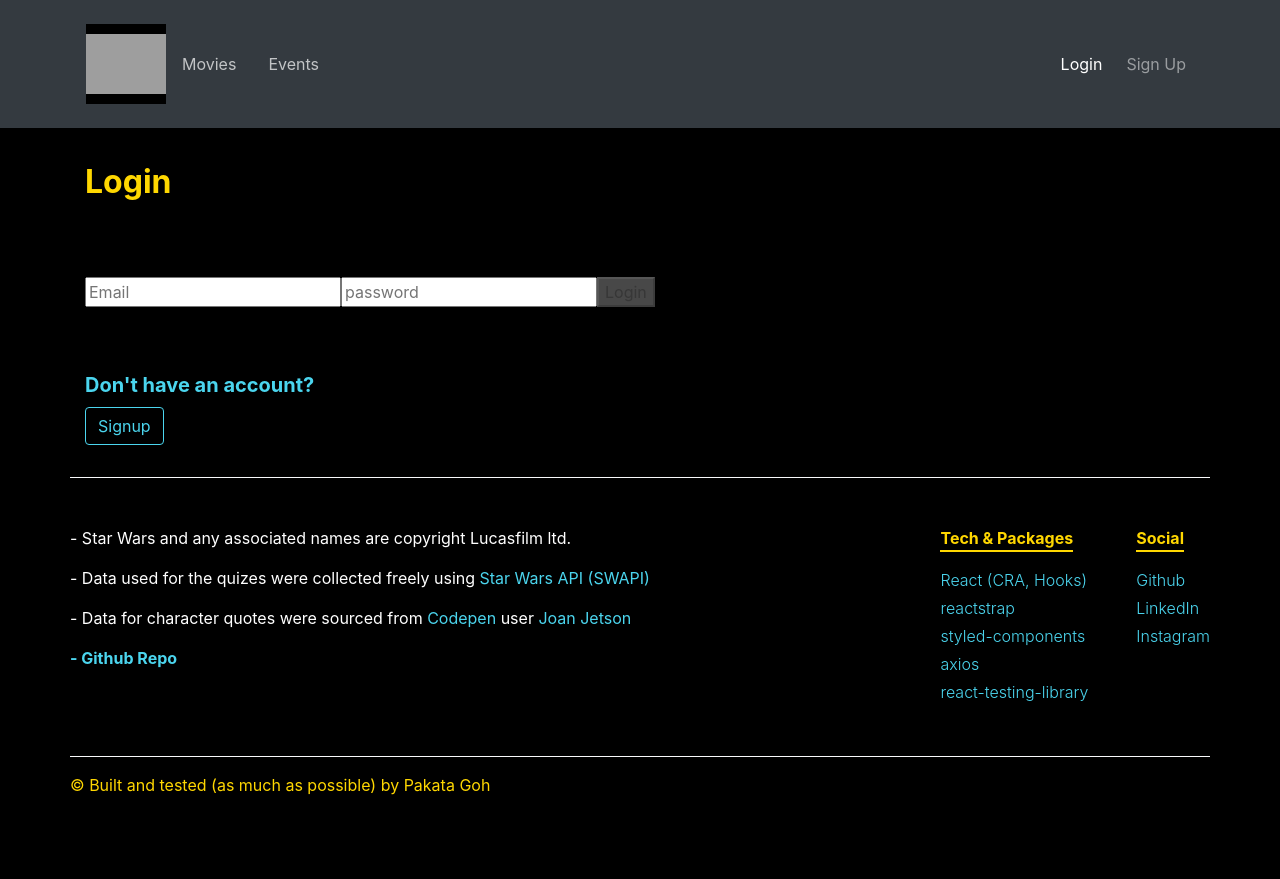
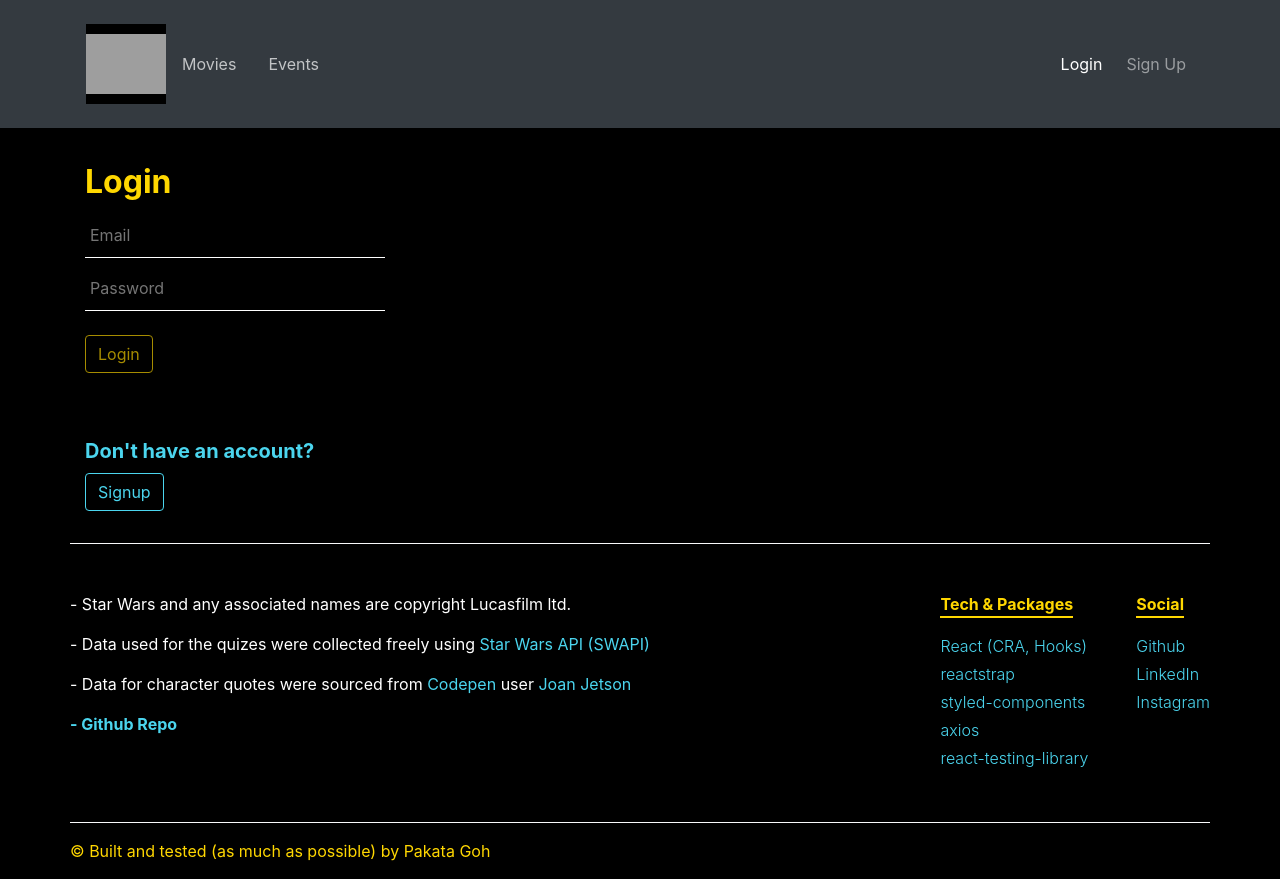
Before and after one commit to pakatagoh/star-wars-crazy-client, a React (Create React App) app: page /login in a window 1280 px wide. Before the commit the page ends 813 px from the top, so only its background shows below. Built offline with nearby package versions, Linux system fonts and the light colour scheme; grey boxes are pictures that could not be loaded.

Commit message:
Create ButtonYellow and use it

```diff
--- /dev/null
+++ b/src/components/Buttons/ButtonYellow.jsx
@@ -0,0 +1,38 @@
+import React from 'react';
+import styled from 'styled-components';
+
+const StyledButton = styled.button`
+  &.btn {
+    border-color: ${props => props.theme.primary};
+    color: ${props => props.theme.primary};
+  }
+  &.btn:hover {
+    background-color: ${props => props.theme.primary};
+    color: white;
+  }
+
+  &.btn:disabled {
+    background-color: transparent;
+    border-color: ${props => props.theme.primary};
+    color: ${props => props.theme.primary};
+  }
+`;
+
+const ButtonYellow = props => {
+  const { text, type, children, onClick, className, disabled } = props;
+
+  const classes = `btn ${className ? className : ''}`;
+
+  return (
+    <StyledButton
+      type={type ? type : 'button'}
+      onClick={onClick ? onClick : null}
+      className={classes}
+      disabled={disabled && disabled}
+    >
+      {text || children}
+    </StyledButton>
+  );
+};
+
+export default ButtonYellow;
--- a/src/components/Navigation/Navigation.jsx
+++ b/src/components/Navigation/Navigation.jsx
@@ -1,12 +1,13 @@
 import React, { useState, useContext } from 'react';
+import { Link } from 'react-router-dom';
 import styled from 'styled-components';
-import { Link } from 'react-router-dom';
 import { Collapse, NavbarToggler, Nav, NavItem, Navbar } from 'reactstrap';
 import NavLogo from './NavLogo';
 import NavLinkWhite from './NavLinkWhite';
-import ButtonCrawl from '../Buttons/ButtonCrawl';
+import Spinner from '../Spinner/Spinner';
+import ButtonYellow from './../Buttons/ButtonYellow';
+import ButtonCrawl from './../Buttons/ButtonCrawl';
 import { UserContext } from './../../App';
-import Spinner from '../Spinner/Spinner';
 
 const StyledAvatar = styled.img`
   width: 40px;
@@ -55,7 +56,7 @@ const Navigation = props => {
                   <ButtonCrawl>{item.text}</ButtonCrawl>
                 </Link>
               ) : (
-                <ButtonCrawl onClick={handleLogout}>{item.text}</ButtonCrawl>
+                <ButtonYellow onClick={handleLogout}>{item.text}</ButtonYellow>
               )}
             </div>
           );
--- a/src/pages/LoginPage/LoginPage.jsx
+++ b/src/pages/LoginPage/LoginPage.jsx
@@ -1,13 +1,30 @@
 import React, { useContext } from 'react';
 import styled from 'styled-components';
 import { Formik, Form, Field, ErrorMessage } from 'formik';
+import { Link } from 'react-router-dom';
 import * as Yup from 'yup';
-import { login } from './../../services/auth/authService';
-import { UserContext } from './../../App';
 import Title from '../../components/Typography/Title';
 import ButtonCrawl from '../../components/Buttons/ButtonCrawl';
 import Block from '../../components/Block/Block';
-import { Link } from 'react-router-dom';
+import ButtonYellow from './../../components/Buttons/ButtonYellow';
+import { login } from './../../services/auth/authService';
+import { UserContext } from './../../App';
+
+const StyledFormikField = styled(Field)`
+  & {
+    width: 100%;
+    max-width: 300px;
+    padding: 10px 5px;
+    border: none;
+    border-bottom: 1px solid white;
+    background: none;
+    color: white;
+  }
+
+  &:focus {
+    outline: none;
+  }
+`;
 
 const loginSchema = Yup.object().shape({
   email: Yup.string()
@@ -29,9 +46,11 @@ const LoginPage = props => {
 
   return (
     <main>
-      <Block container spacer={2}>
-        {!user ? <Title>Login</Title> : <Title>You are already logged in</Title>}
-      </Block>
+      {user && (
+        <Block container spacer={2}>
+          <Title>You are already logged in</Title>
+        </Block>
+      )}
       <Block container spacer={2}>
         <Formik
           initialValues={initialFormValues}
@@ -78,14 +97,23 @@ const LoginPage = props => {
               <>
                 {!user && (
                   <>
+                    <Title>Login</Title>
                     <Form>
-                      <Field type="email" name="email" placeholder="Email" />
-                      <ErrorMessage name="email" />
-                      <Field type="password" name="password" placeholder="password" />
-                      <ErrorMessage name="password" />
-                      <button type="submit" disabled={!isValid || isSubmitting}>
+                      <div className="mb-2">
+                        <StyledFormikField type="email" name="email" placeholder="Email" />
+                      </div>
+                      <div className="mb-2">
+                        <ErrorMessage name="email" />
+                      </div>
+                      <div className="mb-2">
+                        <StyledFormikField type="password" name="password" placeholder="Password" />
+                      </div>
+                      <div className="mb-4">
+                        <ErrorMessage name="password" />
+                      </div>
+                      <ButtonYellow type="submit" disabled={!isValid || isSubmitting}>
                         Login
-                      </button>
+                      </ButtonYellow>
                     </Form>
                   </>
                 )}
--- a/src/pages/MeRouting/MyEventsPage/MyEventsPage.jsx
+++ b/src/pages/MeRouting/MyEventsPage/MyEventsPage.jsx
@@ -10,6 +10,7 @@ import ButtonCrawl from './../../../components/Buttons/ButtonCrawl';
 import { getUserEvents } from './../../../services/user/userService';
 import { UserContext } from './../../../App';
 import { deleteEvent } from '../../../services/event/eventService';
+import ButtonYellow from './../../../components/Buttons/ButtonYellow';
 
 const StyledCardFooter = styled(CardFooter)`
   &.bg-none {
@@ -86,9 +87,9 @@ const MyEventsPage = props => {
                         <Col sm={6}>
                           <Title>Your Events</Title>
                         </Col>
-                        <Col sm={6} className="d-flex justify-content-sm-end">
+                        <Col sm={6} className="d-flex justify-content-sm-end mb-4 mb-sm-0">
                           <Link to="/events/new">
-                            <ButtonCrawl>Create Event</ButtonCrawl>
+                            <ButtonYellow>Create Event</ButtonYellow>
                           </Link>
                         </Col>
                       </Row>
@@ -112,11 +113,11 @@ const MyEventsPage = props => {
                                   <CardTitle className="font-weight-bold h3">{event.name}</CardTitle>
                                   <CardText>{event.description}</CardText>
                                 </div>
-                                <StyledCardFooter className="bg-none mt-2">
+                                <StyledCardFooter className="bg-none mt-2 d-flex justify-content-between pl-0 pr-0">
                                   <Link to={`/events/${event.id}/edit`}>
                                     <ButtonCrawl>Edit</ButtonCrawl>
                                   </Link>
-                                  <ButtonCrawl onClick={() => handleDelete(event.id)}>Delete</ButtonCrawl>
+                                  <ButtonYellow onClick={() => handleDelete(event.id)}>Delete</ButtonYellow>
                                   {deleteError && <p>{deleteError}</p>}
                                 </StyledCardFooter>
                               </CardBody>
@@ -129,7 +130,7 @@ const MyEventsPage = props => {
                     <>
                       <Title>You have no events</Title>
                       <Link to="/events/new">
-                        <ButtonCrawl>Create Event</ButtonCrawl>
+                        <ButtonYellow>Create Event</ButtonYellow>
                       </Link>
                     </>
                   )}
--- a/src/pages/SignupPage/SignupPage.jsx
+++ b/src/pages/SignupPage/SignupPage.jsx
@@ -1,13 +1,30 @@
 import React, { useContext } from 'react';
+import { Link } from 'react-router-dom';
+import { Formik, Form, Field, ErrorMessage } from 'formik';
 import styled from 'styled-components';
-import { Formik, Form, Field, ErrorMessage } from 'formik';
 import * as Yup from 'yup';
 import { signup } from './../../services/auth/authService';
-import { UserContext } from './../../App';
 import Block from '../../components/Block/Block';
 import Title from '../../components/Typography/Title';
 import ButtonCrawl from '../../components/Buttons/ButtonCrawl';
-import { Link } from 'react-router-dom';
+import ButtonYellow from './../../components/Buttons/ButtonYellow';
+import { UserContext } from './../../App';
+
+const StyledFormikField = styled(Field)`
+  & {
+    width: 100%;
+    max-width: 300px;
+    padding: 10px 5px;
+    border: none;
+    border-bottom: 1px solid white;
+    background: none;
+    color: white;
+  }
+
+  &:focus {
+    outline: none;
+  }
+`;
 
 const signupSchema = Yup.object().shape({
   email: Yup.string()
@@ -81,19 +98,39 @@ const SignupPage = props => {
                 {!user && (
                   <>
                     <Form>
-                      <Field type="text" name="firstName" placeholder="First name" />
-                      <ErrorMessage name="firstName" />
-                      <Field type="text" name="lastName" placeholder="Last name" />
-                      <ErrorMessage name="lastName" />
-                      <Field type="text" name="imageUrl" placeholder="Image Url" />
-                      <ErrorMessage name="imageUrl" />
-                      <Field type="email" name="email" placeholder="Email" />
-                      <ErrorMessage name="email" />
-                      <Field type="password" name="password" placeholder="password" />
-                      <ErrorMessage name="password" />
-                      <button type="submit" disabled={!isValid || isSubmitting}>
+                      <div className="mb-2">
+                        <StyledFormikField type="text" name="firstName" placeholder="First name" />
+                      </div>
+                      <div className="mb-2">
+                        <ErrorMessage name="firstName" />
+                      </div>
+                      <div className="mb-2">
+                        <StyledFormikField type="text" name="lastName" placeholder="Last name" />
+                      </div>
+                      <div className="mb-2">
+                        <ErrorMessage name="lastName" />
+                      </div>
+                      <div className="mb-2">
+                        <StyledFormikField type="text" name="imageUrl" placeholder="Image Url" />
+                      </div>
+                      <div className="mb-2">
+                        <ErrorMessage name="imageUrl" />
+                      </div>
+                      <div className="mb-2">
+                        <StyledFormikField type="email" name="email" placeholder="Email" />
+                      </div>
+                      <div className="mb-2">
+                        <ErrorMessage name="email" />
+                      </div>
+                      <div className="mb-2">
+                        <StyledFormikField type="password" name="password" placeholder="password" />
+                      </div>
+                      <div className="mb-4">
+                        <ErrorMessage name="password" />
+                      </div>
+                      <ButtonYellow type="submit" disabled={!isValid || isSubmitting}>
                         Register
-                      </button>
+                      </ButtonYellow>
                     </Form>
                   </>
                 )}
```
